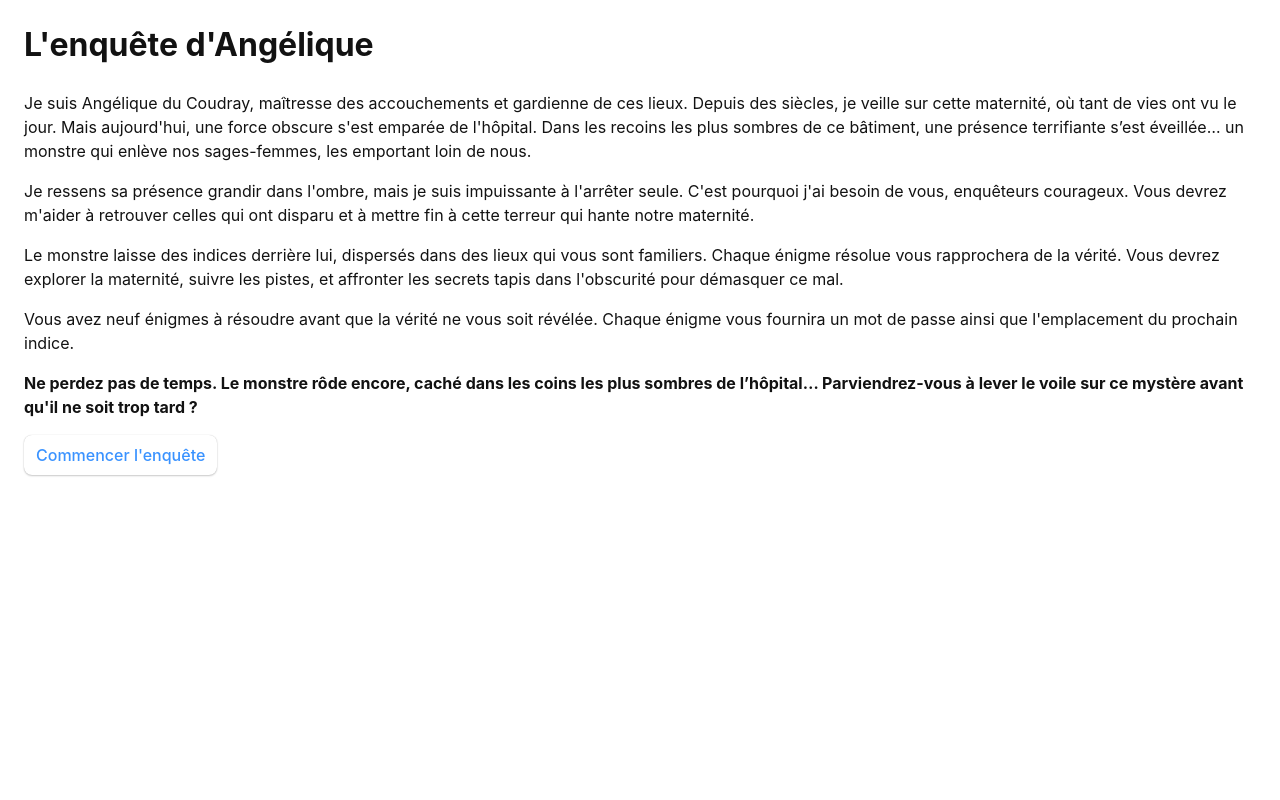
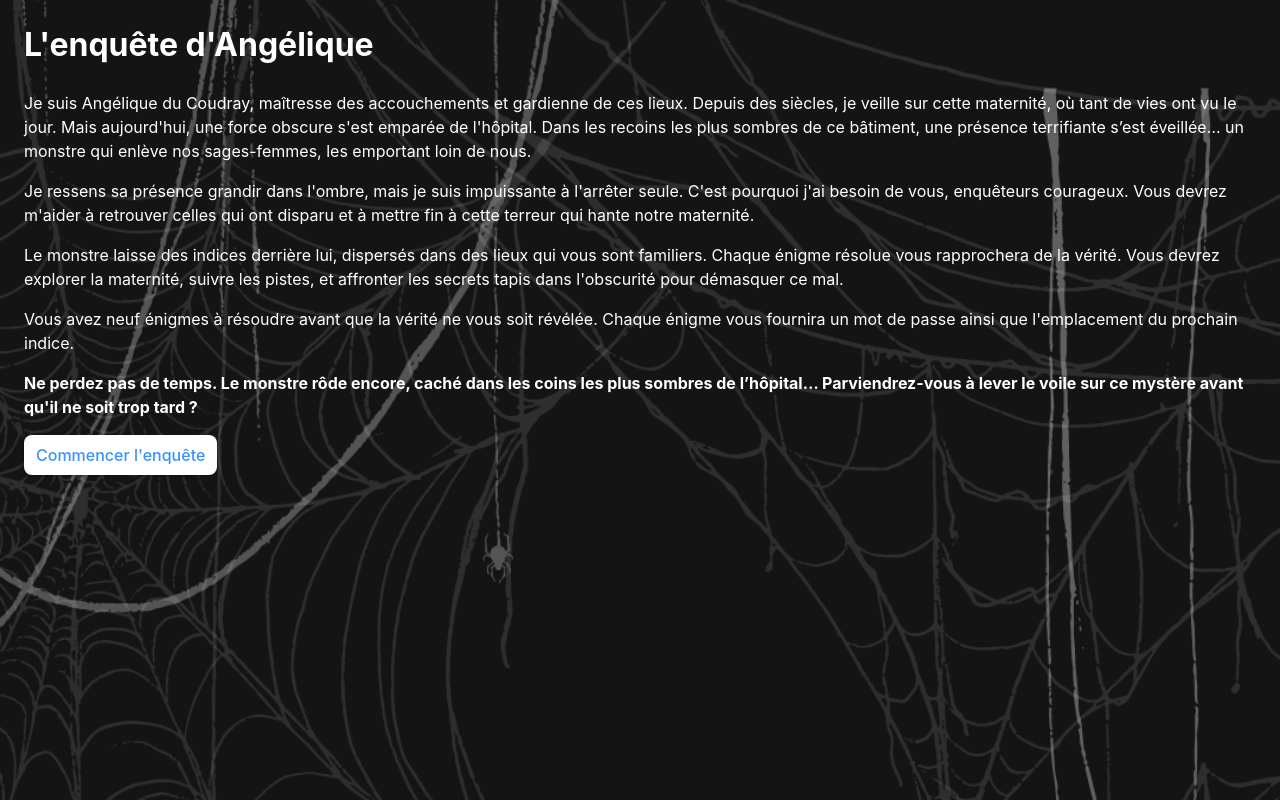
Before and after one commit to Gguigre/halloween-delaf-2024, a React (Vite) app: page /#/ in a window 1280 px wide. Built offline with nearby package versions, Linux system fonts and the light colour scheme.

Commit message:
feat: add background image

```diff
--- a/src/routes/enigme.jsx
+++ b/src/routes/enigme.jsx
@@ -4,6 +4,7 @@ import PasswordLocked from "../modules/password/passwordLocked";
 import Solve from "../modules/solve/solve";
 import Success from "../modules/success/success";
 import { enigmes } from "../domain/enigmes/engimes";
+import backgroundImage from "../assets/background.png";
 
 const useEnigme = (enigmeId) => {
   const allEnigmes = enigmes;
@@ -27,7 +28,7 @@ export default function Enigme() {
   }
 
   return (
-    <div style={{paddingBottom: 48, paddingLeft: 24, paddingRight: 24, overflow: "scroll", width: "100%"}}>
+    <div style={{paddingBottom: 48, paddingLeft: 24, paddingRight: 24, overflow: "scroll", width: "100%", backgroundImage: `url(${backgroundImage})`, backgroundSize: "cover", color: "white"}}>
       {
         password && !isUnlocked ? (
           <PasswordLocked password={password} onPasswordSuccessful={onPasswordSuccessful} />
--- a/src/routes/root.jsx
+++ b/src/routes/root.jsx
@@ -1,4 +1,5 @@
 import { useNavigate } from "react-router-dom";
+import backgroundImage from "../assets/background.png";
 
 export default function Root() {
 
@@ -8,7 +9,7 @@ export default function Root() {
   }
 
   return (
-    <div style={{paddingBottom: 48, paddingLeft: 24, paddingRight: 24, overflow: "scroll", width: "100%"}}>
+    <div style={{paddingBottom: 48, paddingLeft: 24, paddingRight: 24, overflow: "scroll", width: "100%", backgroundImage: `url(${backgroundImage})`, backgroundSize: "cover", color: "white" }}>
       <h1>L&apos;enquête d&apos;Angélique</h1>
       <p>Je suis Ang&eacute;lique du Coudray, ma&icirc;tresse des accouchements et gardienne de ces lieux. Depuis des si&egrave;cles, je veille sur cette maternit&eacute;, o&ugrave; tant de vies ont vu le jour. Mais aujourd&apos;hui, une force obscure s&apos;est empar&eacute;e de l&apos;h&ocirc;pital. Dans les recoins les plus sombres de ce b&acirc;timent, une pr&eacute;sence terrifiante s&rsquo;est &eacute;veill&eacute;e&#8230; un monstre qui enl&egrave;ve nos sages-femmes, les emportant loin de nous.<br /></p>
       <p>Je ressens sa pr&eacute;sence grandir dans l&apos;ombre, mais je suis impuissante &agrave; l&apos;arr&ecirc;ter seule. C&apos;est pourquoi j&apos;ai besoin de vous, enqu&ecirc;teurs courageux. Vous devrez m&apos;aider &agrave; retrouver celles qui ont disparu et &agrave; mettre fin &agrave; cette terreur qui hante notre maternit&eacute;.<br /></p>
```
Also changed, not shown: src/assets/background.png (added).
